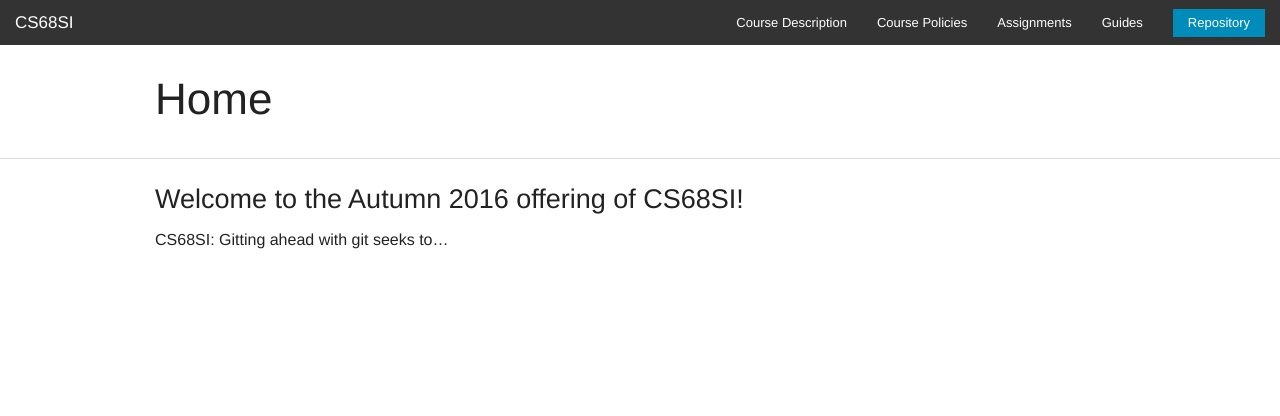
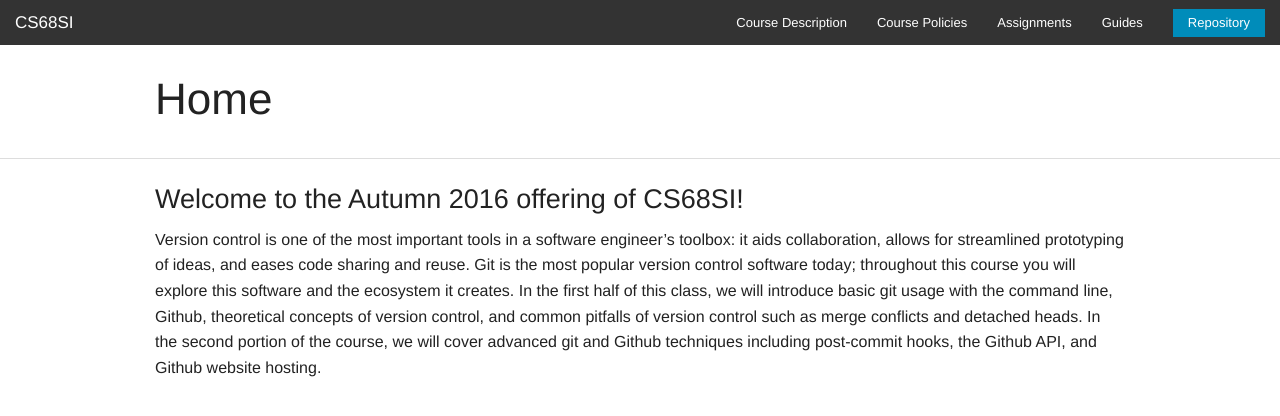
Before and after one commit to cs68si/cs68si, a Jekyll site: the page built from home.md, in a window 1280 px wide. Shown: the top 416 px of the page. Built offline with Jekyll 4.4.1, drawn with Linux system fonts in a browser that asks for light colours.

Commit message:
Updated course description

```diff
--- a/home.md
+++ b/home.md
@@ -6,4 +6,4 @@ show_on_index: true
 
 ### Welcome to the Autumn 2016 offering of CS68SI!
 
-CS68SI: Gitting ahead with git seeks to...
+Version control is one of the most important tools in a software engineer’s toolbox: it aids collaboration, allows for streamlined prototyping of ideas, and eases code sharing and reuse. Git is the most popular version control software today; throughout this course you will explore this software and the ecosystem it creates. In the first half of this class, we will introduce basic git usage with the command line, Github, theoretical concepts of version control, and common pitfalls of version control such as merge conflicts and detached heads. In the second portion of the course, we will cover advanced git and Github techniques including post-commit hooks, the Github API, and Github website hosting.
```
